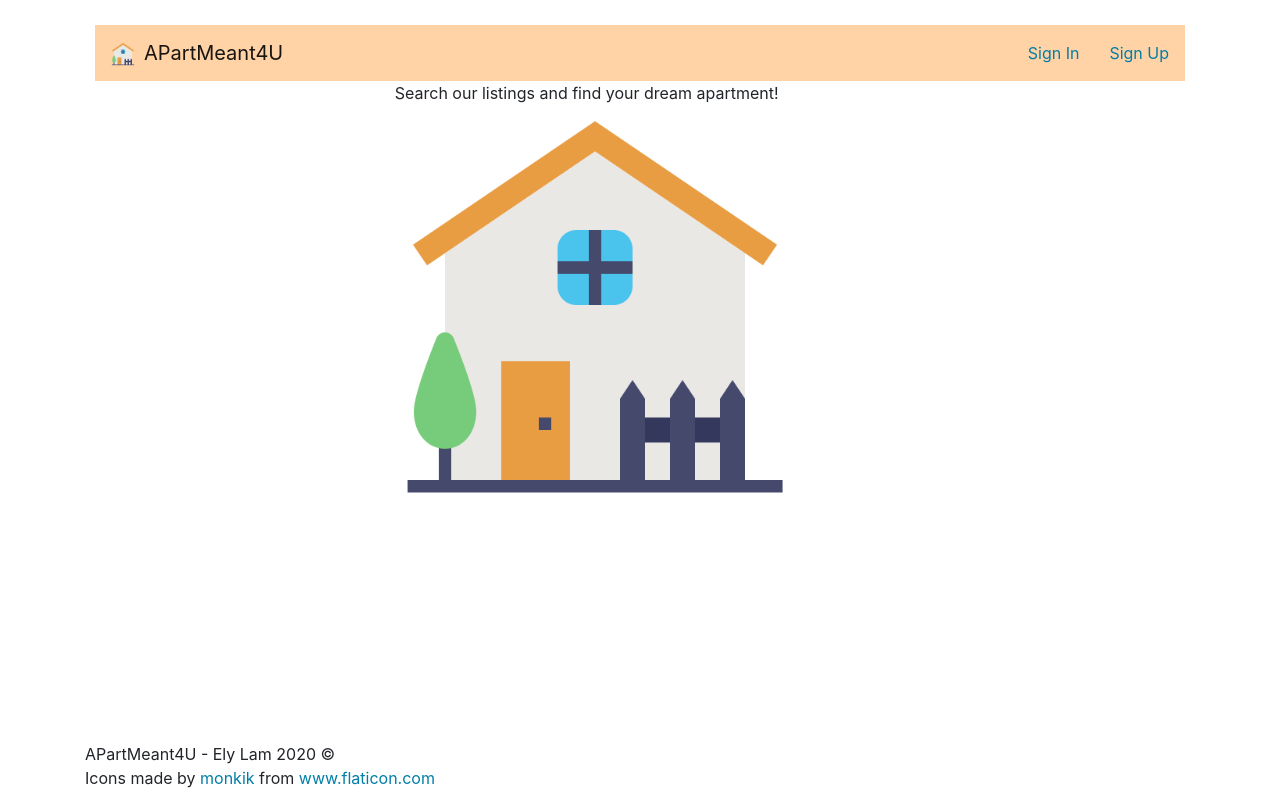
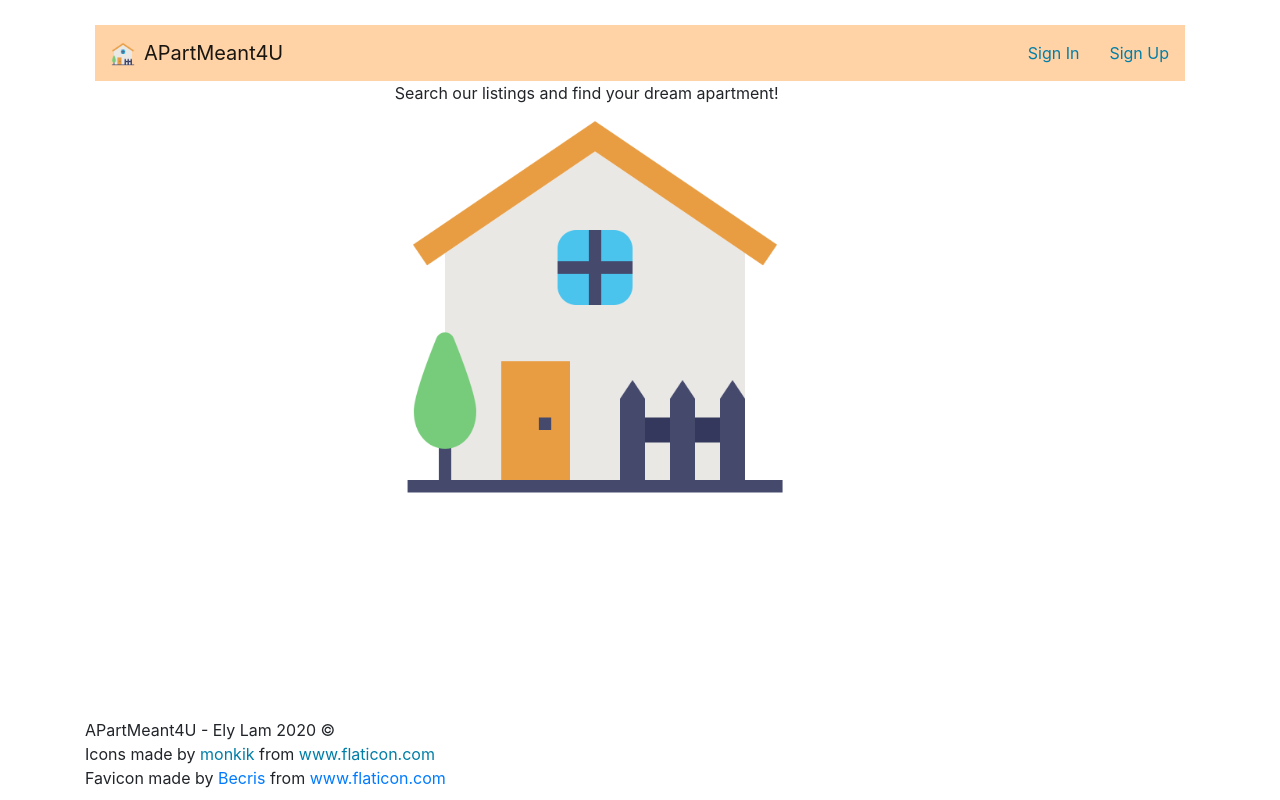
Before and after one commit to ely-lam/APartMeant4U, a React (Create React App) app in the folder front/: page / in a window 1280 px wide. Built offline with nearby package versions, Linux system fonts and the light colour scheme; no server answers.

Commit message:
Fixing heroku deployment
Minor fix to get project to deploy on heroku correctly

```diff
--- a/front/package.json
+++ b/front/package.json
@@ -20,10 +20,12 @@
     "reactstrap": "^8.7.1",
     "web-vitals": "^0.2.4"
   },
+  "main": "../routes/authRouter.js",
   "scripts": {
     "start": "react-scripts start",
     "build": "react-scripts build",
     "test": "react-scripts test",
+    "proxy": "http://localhost:5000",
     "eject": "react-scripts eject"
   },
   "eslintConfig": {
--- a/front/src/App.js
+++ b/front/src/App.js
@@ -15,7 +15,6 @@ import SignUpPage from "./pages/SignUpPage.js";
 import HomePage from "./pages/HomePage.js";
 import AptListingsPage from "./pages/AptListingsPage.js";
 import UserPage from "./pages/UserPage.js";
-// import PaginationPage from "./components/pagination.js";
 
 function App() {
   const [user, setUser] = useState("");
@@ -29,15 +28,6 @@ function App() {
     }
     console.log("getting user", storedUser);
   }, []);
-
-  // useEffect(() => {
-  //   const getUser = async () => {
-  //     const _user = await fetch("/getUser").then((res) => res.json());
-  //     setUser(_user);
-  //   };
-  //   getUser();
-  //   console.log("getting user");
-  // }, []);
 
   useEffect(() => {
     const getListings = async () => {
@@ -109,6 +99,7 @@ function App() {
         <footer className="footer">
           <div>APartMeant4U - Ely Lam 2020 ©</div>
           <div>Icons made by <a className="copyright-link" href="https://www.flaticon.com/authors/monkik" title="monkik">monkik</a> from <a className="copyright-link" href="https://www.flaticon.com/" title="Flaticon">www.flaticon.com</a></div>
+          <div>Favicon made by <a href="https://www.flaticon.com/authors/becris" title="Becris">Becris</a> from <a href="https://www.flaticon.com/" title="Flaticon">www.flaticon.com</a></div>
         </footer>
       </div>
     </Router>
--- a/front/src/http-common.js
+++ b/front/src/http-common.js
@@ -1,7 +1,7 @@
 import axios from "axios";
 
 export default axios.create({
-  baseURL: "http://localhost:3001",
+  baseURL: "https://apartmeant4u.herokuapp.com",
   headers: {
     "Content-type": "application/json"
   }
--- a/front/src/pages/AptListingsPage.js
+++ b/front/src/pages/AptListingsPage.js
@@ -2,7 +2,6 @@ import React, { useState, useEffect } from "react";
 import PropTypes from "prop-types";
 import { Link } from "react-router-dom";
 import Pagination from "@material-ui/lab/Pagination";
-// import { getAllListings, searchAllListings } from "../../api/thread";
 
 import ListingService from "../services/ListingService.js";
 import ListingDetails from "../components/aptListings.js";
```
Also changed, not shown: 2 other files (tests, documents, lock files or other folders).
